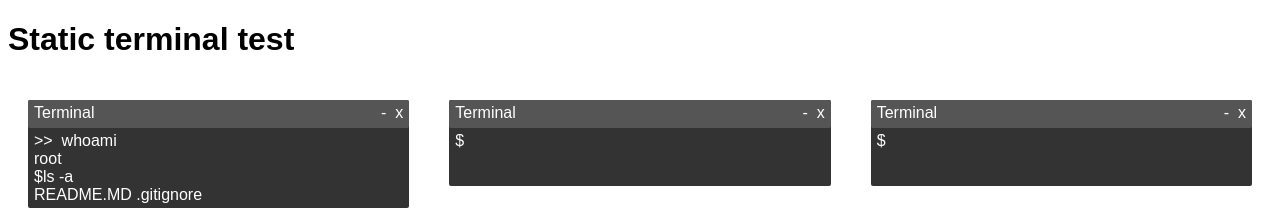
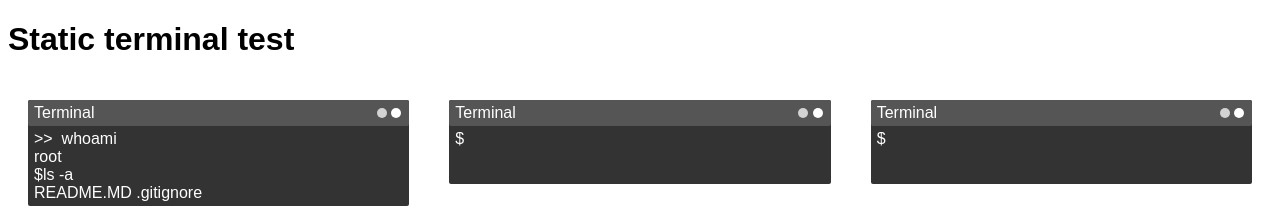
Before and after one commit to cars10/vue-static-terminal, a Vue app: page / in a window 1280 px wide. Shown: the top 210 px of the page. Built offline with nearby package versions, Linux system fonts and the light colour scheme.

Commit message:
prettify toolbar

```diff
--- a/src/components/staticTerminal/StaticTerminalHeader.vue
+++ b/src/components/staticTerminal/StaticTerminalHeader.vue
@@ -1,23 +1,34 @@
 <template>
     <div class="static_terminal__header">
-        <span>Terminal</span>
-        <span class="right">-&nbsp;&nbsp;x</span>
+        <span v-html="text"></span>
+        <span class="flex-right" v-html="toolbar"></span>
     </div>
 </template>
 
 <style scoped>
     .static_terminal__header {
-        min-height: 20px;
-        padding: 4px 6px;
+        padding: 4px 8px 4px 6px;
         background-color: #555;
-        border-radius: inherit
+        border-radius: inherit;
+        display: flex;
+        flex-direction: row;
     }
 
-    .right {
-        float: right
+    .flex-right {
+        margin-left: auto;
     }
 </style>
 
 <script>
-    export default {}
+    export default {
+        props: {
+            text: {
+                default: 'Terminal'
+            },
+            toolbar: {
+                default: '<svg width="10" height="10" style="fill: #d3d3d3"><circle cx="50%" cy="50%" r="5"></circle></svg>\n' +
+                '<svg width="10" height="10" style="fill: #fff"><circle cx="50%" cy="50%" r="5"></circle></svg>'
+            }
+        }
+    }
 </script>
```
